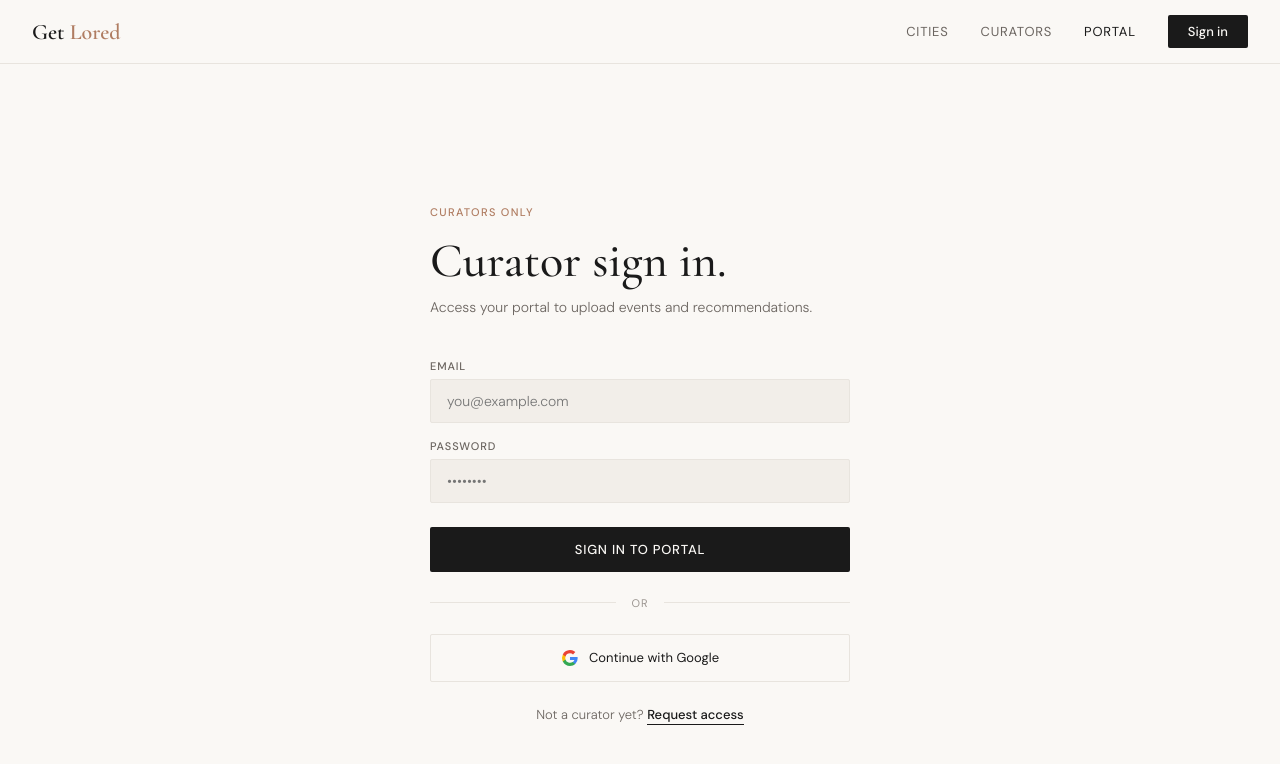
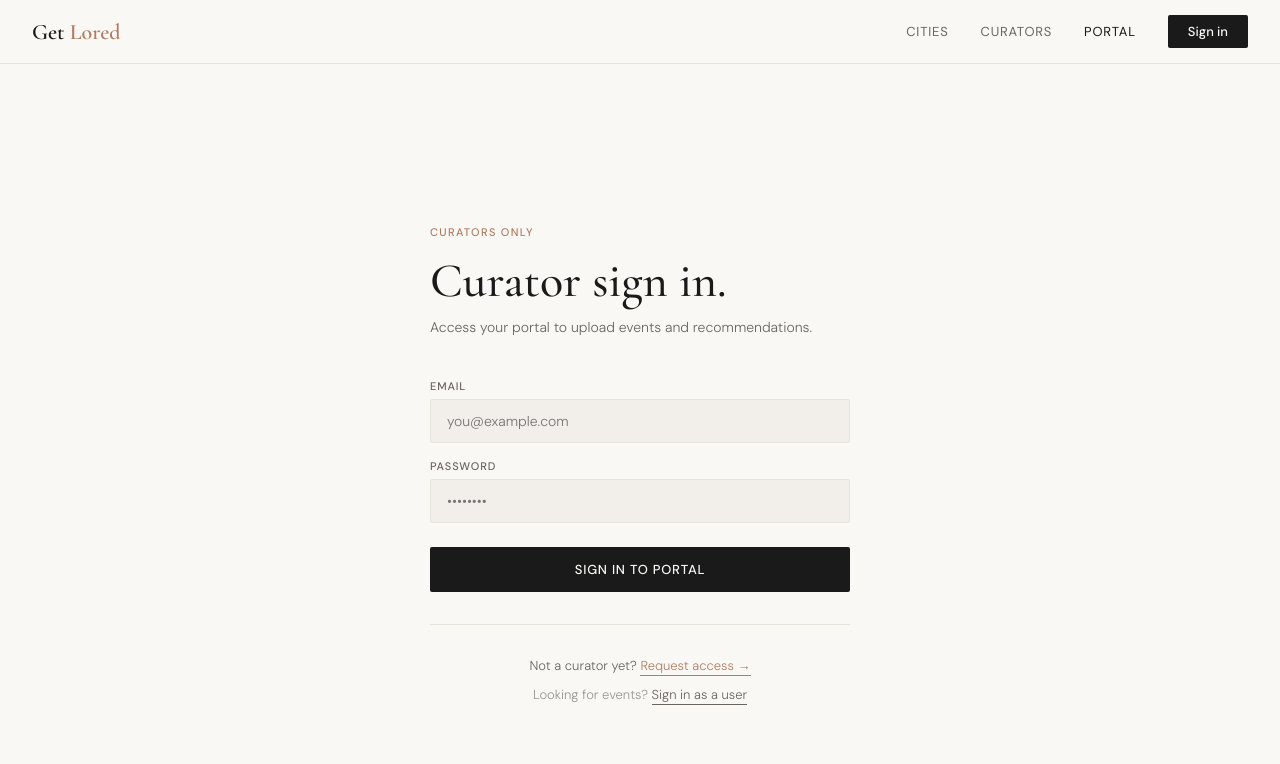
Before and after one commit to Kingiven1/getlored, a React (Vite) app: page /curator-login in a window 1280 px wide. Shown: the top 764 px of the page. Built offline with nearby package versions, Linux system fonts and the light colour scheme.

Commit message:
Remove Google OAuth from curator login

```diff
--- a/src/pages/CuratorLogin.jsx
+++ b/src/pages/CuratorLogin.jsx
@@ -1,5 +1,5 @@
 import { useState } from 'react'
-import { useNavigate } from 'react-router-dom'
+import { useNavigate, Link } from 'react-router-dom'
 import { supabase } from '../lib/supabase.js'
 
 const s = {
@@ -12,14 +12,11 @@ const s = {
   label: { fontFamily: "'DM Sans', sans-serif", fontSize: '11px', fontWeight: '500', letterSpacing: '0.08em', textTransform: 'uppercase', color: '#6B6560', marginBottom: '6px', display: 'block' },
   input: { width: '100%', padding: '12px 16px', fontFamily: "'DM Sans', sans-serif", fontSize: '14px', fontWeight: '300', color: '#1A1A1A', backgroundColor: '#F2EEE9', border: '1px solid #E8E4DE', borderRadius: '2px', outline: 'none', boxSizing: 'border-box' },
   button: { width: '100%', padding: '14px', fontFamily: "'DM Sans', sans-serif", fontSize: '13px', fontWeight: '500', letterSpacing: '0.06em', textTransform: 'uppercase', color: '#FAF8F5', backgroundColor: '#1A1A1A', border: 'none', borderRadius: '2px', cursor: 'pointer', marginTop: '8px' },
-  error: { fontFamily: "'DM Sans', sans-serif", fontSize: '13px', color: '#C0392B', backgroundColor: '#FDF0EE', padding: '12px 16px', borderRadius: '2px', border: '1px solid #F5C6C0' },
-  notApproved: { fontFamily: "'DM Sans', sans-serif", fontSize: '13px', color: '#B07D62', backgroundColor: '#FDF8F5', padding: '12px 16px', borderRadius: '2px', border: '1px solid #E8D5C4' },
-  divider: { display: 'flex', alignItems: 'center', gap: '16px', margin: '24px 0' },
-  dividerLine: { flex: 1, height: '1px', backgroundColor: '#E8E4DE' },
-  dividerText: { fontFamily: "'DM Sans', sans-serif", fontSize: '11px', color: '#9B9590', letterSpacing: '0.08em', textTransform: 'uppercase' },
-  googleBtn: { width: '100%', padding: '14px', fontFamily: "'DM Sans', sans-serif", fontSize: '13px', color: '#1A1A1A', backgroundColor: '#FAF8F5', border: '1px solid #E8E4DE', borderRadius: '2px', cursor: 'pointer', display: 'flex', alignItems: 'center', justifyContent: 'center', gap: '10px' },
+  error: { fontFamily: "'DM Sans', sans-serif", fontSize: '13px', color: '#C0392B', backgroundColor: '#FDF0EE', padding: '12px 16px', borderRadius: '2px', border: '1px solid #F5C6C0', marginBottom: '16px' },
+  pending: { fontFamily: "'DM Sans', sans-serif", fontSize: '13px', color: '#B07D62', backgroundColor: '#FDF8F5', padding: '12px 16px', borderRadius: '2px', border: '1px solid #E8D5C4', marginBottom: '16px' },
+  divider: { height: '1px', backgroundColor: '#E8E4DE', margin: '32px 0' },
   requestLink: { fontFamily: "'DM Sans', sans-serif", fontSize: '13px', fontWeight: '300', color: '#6B6560', textAlign: 'center', marginTop: '24px' },
-  link: { color: '#1A1A1A', fontWeight: '500', borderBottom: '1px solid #1A1A1A', paddingBottom: '1px' },
+  regularLink: { fontFamily: "'DM Sans', sans-serif", fontSize: '13px', fontWeight: '300', color: '#9B9590', textAlign: 'center', marginTop: '12px' },
 }
 
 export default function CuratorLogin() {
@@ -57,13 +54,6 @@ export default function CuratorLogin() {
     setLoading(false)
   }
 
-  async function handleGoogle() {
-    await supabase.auth.signInWithOAuth({
-      provider: 'google',
-      options: { redirectTo: `${window.location.origin}/curator` },
-    })
-  }
-
   return (
     <div style={s.page}>
       <div style={s.card}>
@@ -72,7 +62,7 @@ export default function CuratorLogin() {
         <p style={s.sub}>Access your portal to upload events and recommendations.</p>
 
         {error && <p style={s.error}>{error}</p>}
-        {notApproved && <p style={s.notApproved}>Your account is pending approval. We'll reach out soon.</p>}
+        {notApproved && <p style={s.pending}>Your account is pending approval. We'll reach out soon.</p>}
 
         <form style={s.form} onSubmit={handleSubmit}>
           <div>
@@ -88,25 +78,19 @@ export default function CuratorLogin() {
           </button>
         </form>
 
-        <div style={s.divider}>
-          <div style={s.dividerLine} />
-          <span style={s.dividerText}>or</span>
-          <div style={s.dividerLine} />
-        </div>
-
-        <button style={s.googleBtn} onClick={handleGoogle}>
-          <svg width="18" height="18" viewBox="0 0 18 18">
-            <path fill="#4285F4" d="M16.51 8H8.98v3h4.3c-.18 1-.74 1.48-1.6 2.04v2.01h2.6a7.8 7.8 0 002.38-5.88c0-.57-.05-.66-.15-1.18z"/>
-            <path fill="#34A853" d="M8.98 17c2.16 0 3.97-.72 5.3-1.94l-2.6-2a4.8 4.8 0 01-7.18-2.54H1.83v2.07A8 8 0 008.98 17z"/>
-            <path fill="#FBBC05" d="M4.5 10.52a4.8 4.8 0 010-3.04V5.41H1.83a8 8 0 000 7.18l2.67-2.07z"/>
-            <path fill="#EA4335" d="M8.98 4.18c1.17 0 2.23.4 3.06 1.2l2.3-2.3A8 8 0 001.83 5.4L4.5 7.49a4.77 4.77 0 014.48-3.3z"/>
-          </svg>
-          Continue with Google
-        </button>
+        <div style={s.divider} />
 
         <p style={s.requestLink}>
           Not a curator yet?{' '}
-          <a href="/request-access" style={s.link}>Request access</a>
+          <Link to="/request-access" style={{ color: '#B07D62', borderBottom: '1px solid #B07D62', paddingBottom: '1px' }}>
+            Request access →
+          </Link>
+        </p>
+        <p style={s.regularLink}>
+          Looking for events?{' '}
+          <Link to="/login" style={{ color: '#6B6560', borderBottom: '1px solid #6B6560', paddingBottom: '1px' }}>
+            Sign in as a user
+          </Link>
         </p>
       </div>
     </div>
```
